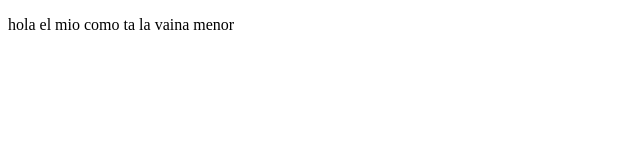
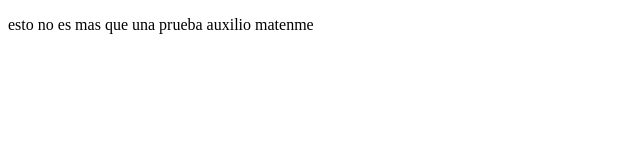
Before and after one commit to rdjgl24/proyectoCursoPrework, a plain HTML site: page index.html in a window 1280 px wide. Shown: the whole page, without its empty margins (0-640 px from the left). Drawn offline with Linux system fonts and the light colour scheme.

Commit message:
cambiamos mensaje

```diff
--- a/index.html
+++ b/index.html
@@ -10,7 +10,7 @@
 
 <body>
   <p>
-    hola el mio como ta la vaina menor
+    esto no es mas que una prueba auxilio matenme
   </p>
 </body>
 
```
